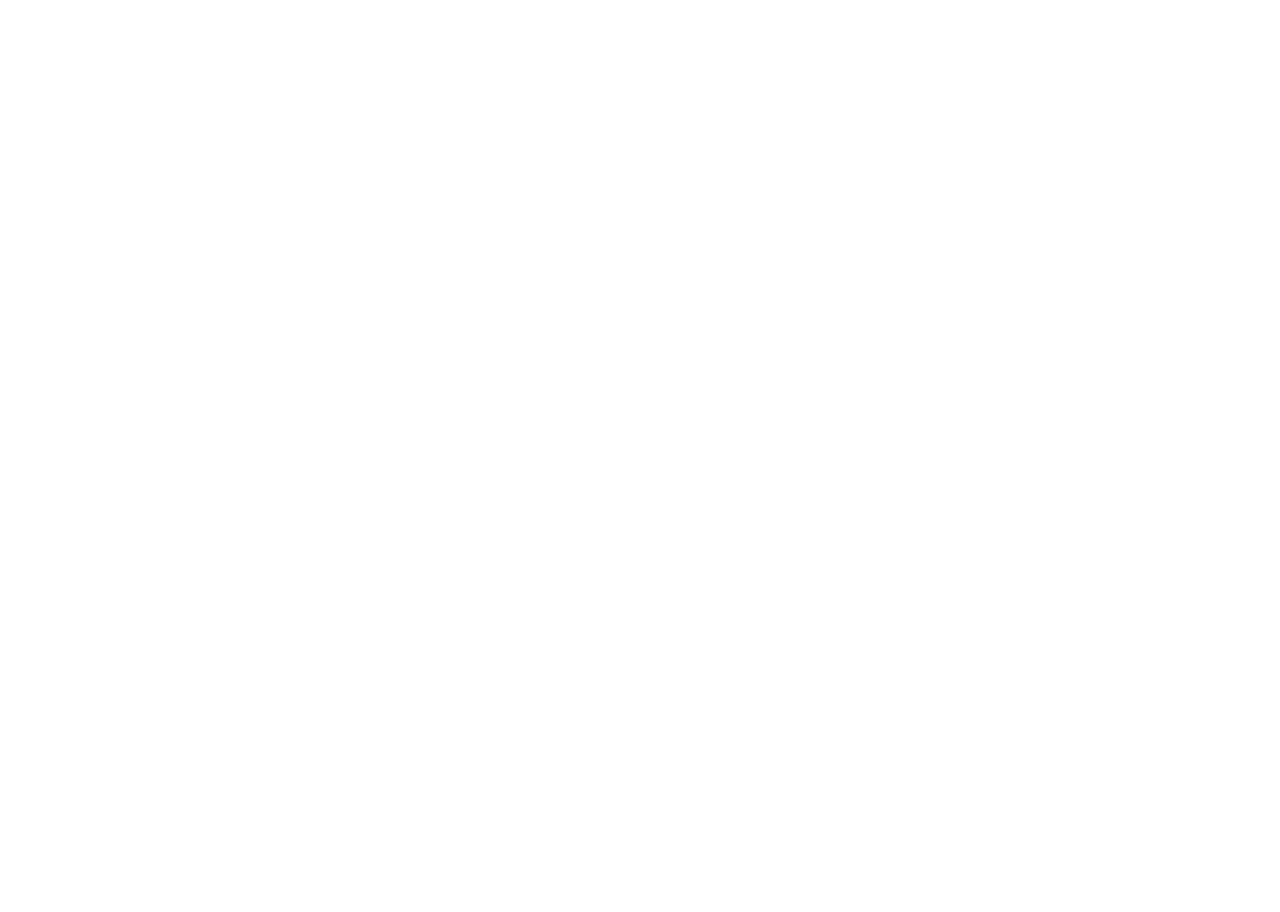
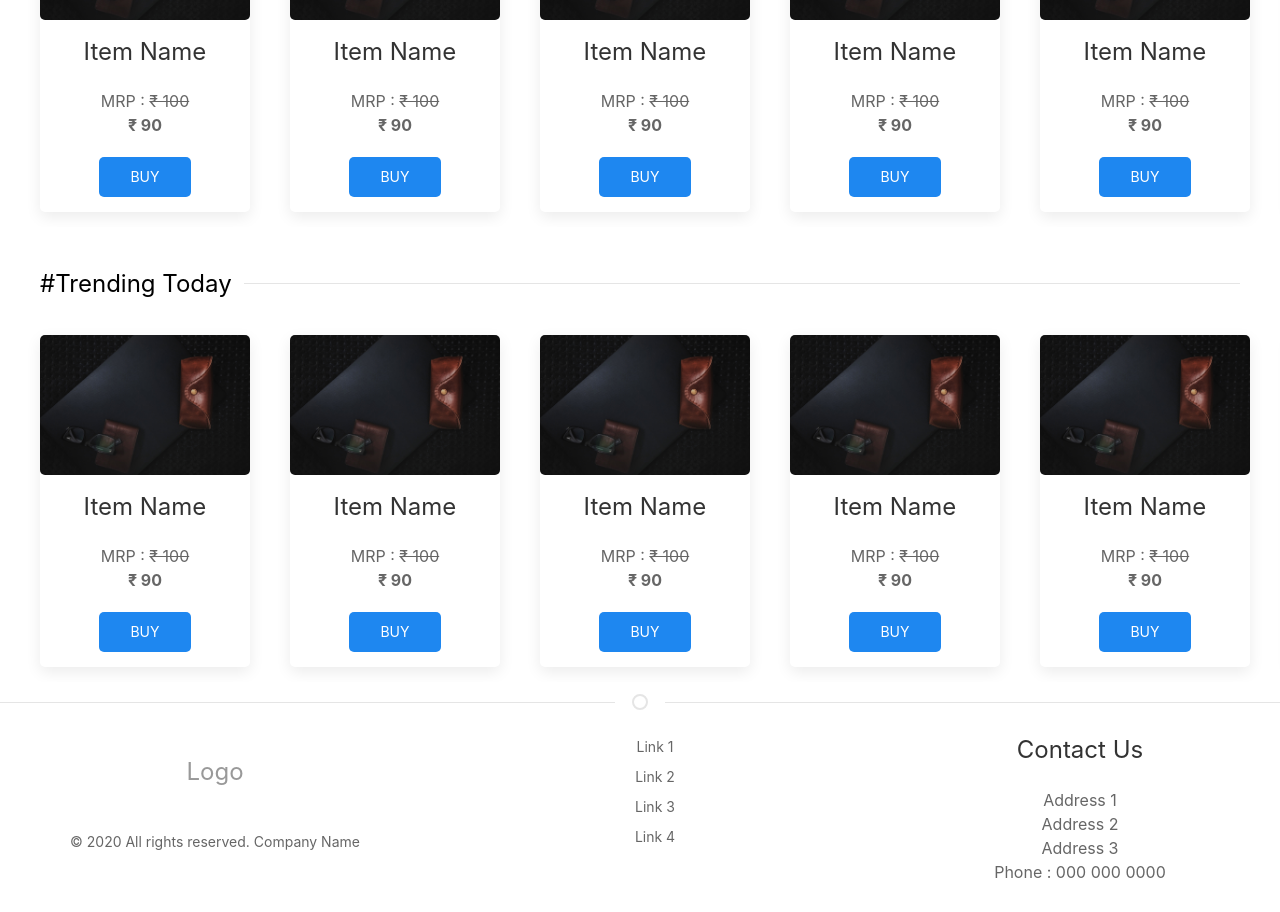
Before and after one commit to srinibasbiswal/My-Shop, a React (Create React App) app: page / in a window 1280 px wide. Shown: the part 1729-2641 px from the top of the page. Before the commit the page ends 1055 px from the top, so only its background shows below. Built offline with nearby package versions, Linux system fonts and the light colour scheme.

Commit message:
Add Footer Component

```diff
--- /dev/null
+++ b/src/components/Footer.js
@@ -0,0 +1,72 @@
+import React from "react";
+import styles from "../stylesheets/style.module.css";
+
+function Footer() {
+    return (
+        <div>
+            <hr className={`uk-divider-icon`} />
+            <div
+                className={`uk-child-width-expand@s uk-text-center`}
+                uk-grid={"true"}
+            >
+                <div>
+                    <div>
+                        <ul className={`uk-nav-primary uk-text-center`}>
+                            <li className={`uk-navbar-item`}>
+                                <a
+                                    className={`uk-logouk-padding-remove`}
+                                    href="#"
+                                >
+                                    Logo
+                                </a>
+                            </li>
+                            <li className={`uk-navbar-item`}>
+                                <p>
+                                    &#169; 2020 All rights reserved. Company
+                                    Name
+                                </p>
+                            </li>
+                        </ul>
+                    </div>
+                </div>
+                <div>
+                    <div>
+                        <ul className={`uk-text-center`}>
+                            <li
+                                className={`uk-navbar-item ${styles.FooterLink}`}
+                            >
+                                Link 1
+                            </li>
+                            <li
+                                className={`uk-navbar-item ${styles.FooterLink}`}
+                            >
+                                Link 2
+                            </li>
+                            <li
+                                className={`uk-navbar-item ${styles.FooterLink}`}
+                            >
+                                Link 3
+                            </li>
+                            <li
+                                className={`uk-navbar-item ${styles.FooterLink}`}
+                            >
+                                Link 4
+                            </li>
+                        </ul>
+                    </div>
+                </div>
+                <div>
+                    <div>
+                        <p className={`uk-text-lead`}>Contact Us</p>
+                        <p>
+                            Address 1 <br /> Address 2 <br /> Address 3 <br />{" "}
+                            Phone : 000 000 0000
+                        </p>
+                    </div>
+                </div>
+            </div>
+        </div>
+    );
+}
+
+export default Footer;
--- a/src/components/ProductSlider.js
+++ b/src/components/ProductSlider.js
@@ -12,7 +12,7 @@
             </h3>
             <div
                 className={`uk-position-relative uk-visible-toggle uk-light uk-slider uk-margin-small-bottom`}
-                tabindex="-1"
+                tabIndex="-1"
                 uk-slider={`true`}
             >
                 <ul
--- /dev/null
+++ b/src/containers/FooterContainer.js
@@ -0,0 +1,8 @@
+import React from "react";
+import Footer from "../components/Footer";
+
+function HeaderContainer() {
+    return <Footer />;
+}
+
+export default HeaderContainer;
--- a/src/pages/HomePage.js
+++ b/src/pages/HomePage.js
@@ -3,6 +3,7 @@
 import Slider from "../components/Slider";
 import StaticBanner from "../components/StaticBanner";
 import HeaderContainer from "../containers/HeaderContainer";
+import FooterContainer from "../containers/FooterContainer";
 
 function HomePage() {
     return (
@@ -11,6 +12,10 @@
             <Slider />
             <ProductSlider />
             <StaticBanner />
+            <ProductSlider />
+            <ProductSlider />
+            <ProductSlider />
+            <FooterContainer />
         </div>
     );
 }
--- a/src/stylesheets/style.module.css
+++ b/src/stylesheets/style.module.css
@@ -17,3 +17,8 @@
 .backgroundPrimary {
     background-color: var(--primary) !important;
 }
+
+/* Footer */
+.FooterLink {
+    min-height: 30px !important;
+}
```
